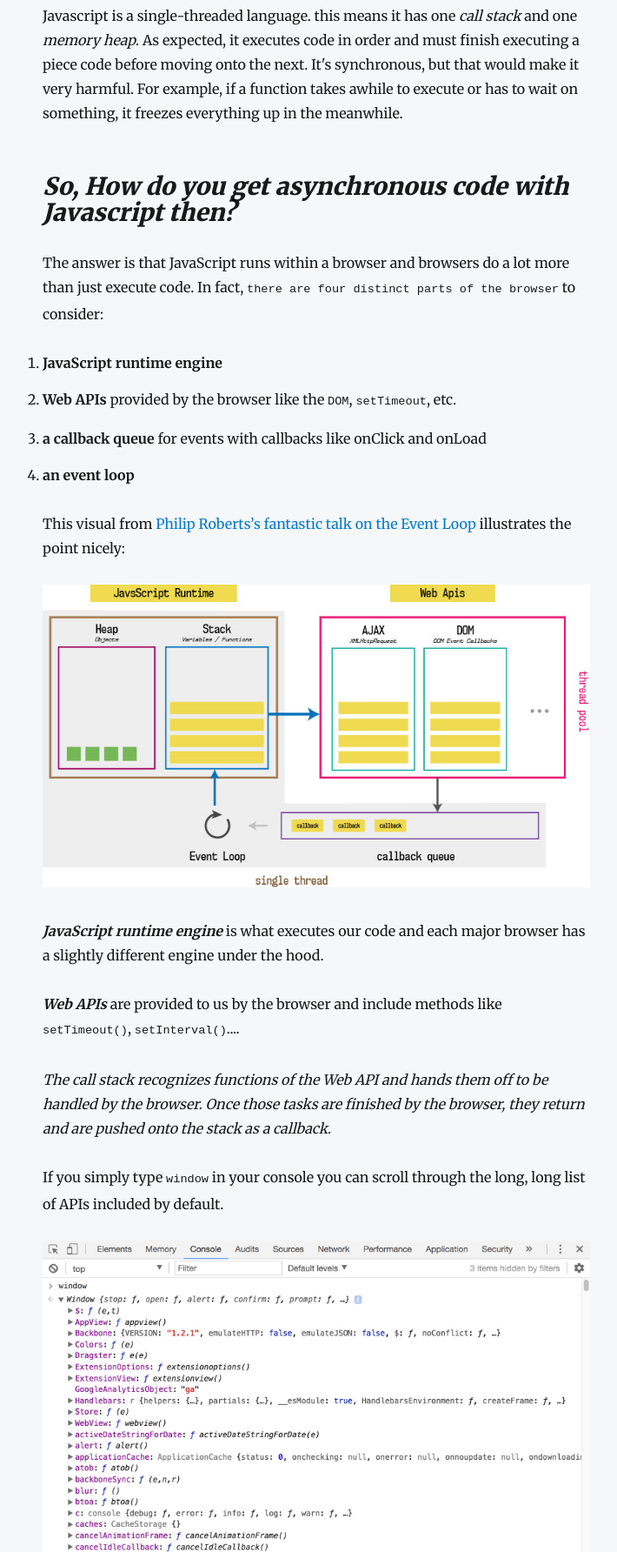
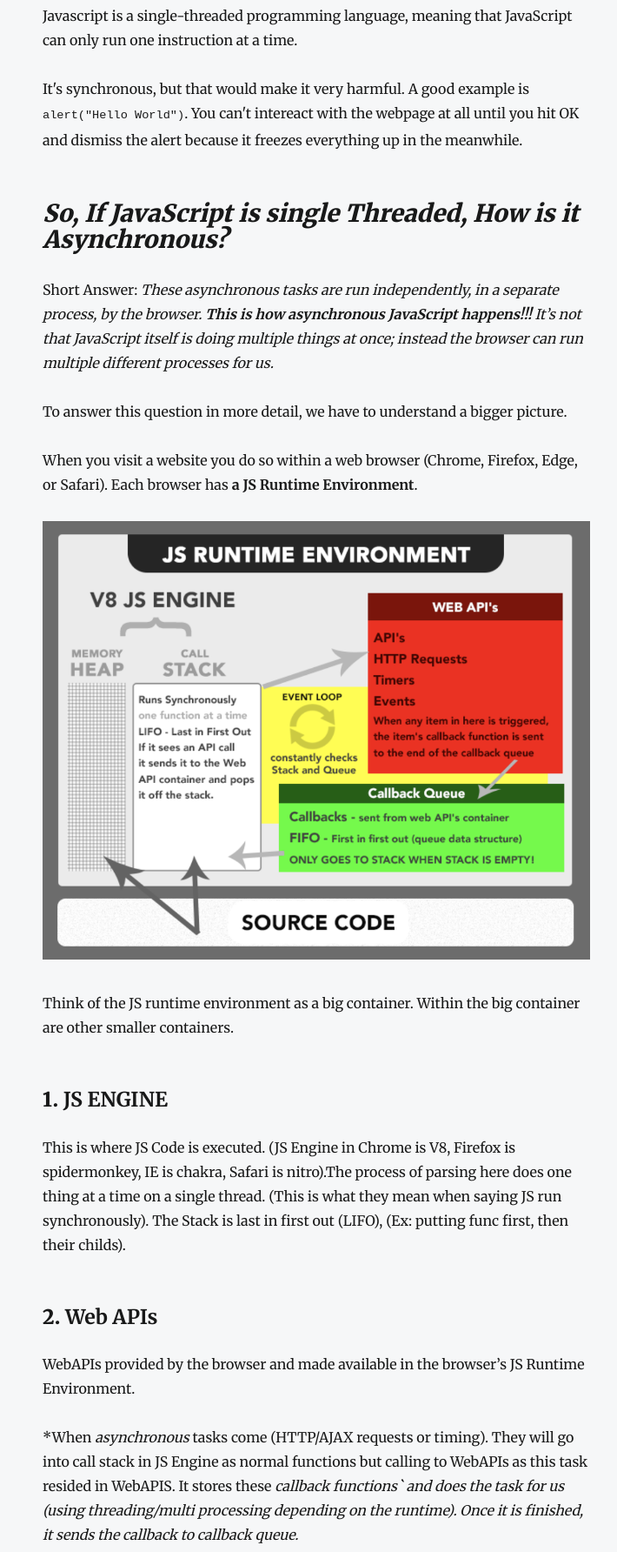
Before and after one commit to nghiamvt/blog, a Gatsby site: page /post/javascript-asynchronous/ in a window 1280 px wide. Shown: the part 197-1981 px from the top of the page at 87% size, without its empty margins (276-986 px from the left). Built offline with nearby package versions, Linux system fonts and the light colour scheme; Gatsby itself is replaced by a stand-in of ours; some packages are replaced by stand-ins of ours.

Commit message:
update js asynchronous

```diff
--- a/content/blog/javascript-asynchronous/index.md
+++ b/content/blog/javascript-asynchronous/index.md
@@ -7,32 +7,50 @@
 ---
 
 
-Javascript is a single-threaded language. this means it has one *call stack* and one *memory heap*. As expected, it executes code in order and must finish executing a piece code before moving onto the next. It's synchronous, but that would make it very harmful. For example, if a function takes awhile to execute or has to wait on something, it freezes everything up in the meanwhile.
+Javascript is a single-threaded programming language, meaning that JavaScript can only run one instruction at a time.
 
-## _*So, How do you get asynchronous code with Javascript then?*_
-
-The answer is that JavaScript runs within a browser and browsers do a lot more than just execute code. In fact, `there are four distinct parts of the browser` to consider:
-
-1. **JavaScript runtime engine**
-2. **Web APIs** provided by the browser like the `DOM`, `setTimeout`, etc.
-3. **a callback queue** for events with callbacks like onClick and onLoad
-4. **an event loop**
-
-This visual from [Philip Roberts’s fantastic talk on the Event Loop](https://youtu.be/8aGhZQkoFbQ) illustrates the point nicely:
-
-![Browsers under the hood](_browsers.jpg)
-
-**_JavaScript runtime  engine_** is what executes our code and each major browser has a slightly different engine under the hood.
-
-**_Web APIs_** are provided to us by the browser and include methods like `setTimeout()`, `setInterval()`....
-
-*The *call stack* recognizes functions of the Web API and hands them off to be handled by the browser. Once those tasks are finished by the browser, they return and are pushed onto the stack as a callback.*
-
-If you simply type `window` in your console you can scroll through the long, long list of APIs included by default.
-
-![Web API](_window.jpg)
+It's synchronous, but that would make it very harmful. A good example is `alert("Hello World")`. You can't intereact with the webpage at all until you hit OK and dismiss the alert because it freezes everything up in the meanwhile.
 
 
-_These APIs are run independently, in a separate process, by the browser. **This is how asynchronous JavaScript happens!!!** It’s not that JavaScript itself is doing multiple things at once; instead *the browser can run multiple different processes* for us._
+## _*So, If JavaScript is single Threaded, How is it Asynchronous?*_
 
-[Here](http://latentflip.com/loupe/) is a really good site that slows the process of asynchronous and show what happen.
+Short Answer: _These asynchronous tasks are run independently, in a separate process, by the browser. **This is how asynchronous JavaScript happens!!!** It’s not that JavaScript itself is doing multiple things at once; instead *the browser can run multiple different processes* for us._
+
+To answer this question in more detail, we have to understand a bigger picture.
+
+When you visit a website you do so within a web browser (Chrome, Firefox, Edge, or Safari). Each browser has **a JS Runtime Environment**.
+
+![JS Runtime Environment](_js_runtime_env.png)
+
+Think of the JS runtime environment as a big container. Within the big container are other smaller containers.
+
+### 1. **JS ENGINE**
+This is where JS Code is executed. (JS Engine in Chrome is V8, Firefox is spidermonkey, IE is chakra, Safari is nitro).The process of parsing here does one thing at a time on a single thread. (This is what they mean when saying JS run synchronously). The Stack is last in first out (LIFO), (Ex: putting func first, then their childs).
+
+### 2. **Web APIs**
+WebAPIs provided by the browser and made available in the browser’s JS Runtime Environment.
+
+*When _asynchronous_ tasks come (HTTP/AJAX requests or timing). They will go into call stack in JS Engine as normal functions but calling to WebAPIs as this task resided in WebAPIS. It stores these *callback functions` and does the task for us (using threading/multi processing depending on the runtime). Once it is finished, it sends the callback to callback queue.*
+
+List of WebAPIs
+![WebAPIs](_window.jpg)
+
+### 3. **The Callback Queue**
+The Callback queue will receive callbacks from WebAPIs and store them in the FIFO data structure.
+
+### 4. **The Event Loop**
+The Event Loop constantly looks at the Stack and the Queue. If it sees the Stack is empty, it will notify the Queue to send over its next callback function.
+
+*This is what they mean when they say Javascript can run asynchronously. It isn’t actually true, it just seems true. Javascript can only ever execute one function at a time, whatever is at top of the stack, it is a synchronous language. But because the Web API container can forever add callbacks to the queue (onClick event), and the queue can forever add those callbacks to the stack, we think of javascript as being asynchronous. This is really the great power of the language. Its ability to be synchronous, yet run in an asynchronous manner, like magic!*
+
+
+## How is it non-blocking?
+Say, when you make a call to an API and it fails or some other event is stuck, it’s still in the WebAPIs so it never goes to callback queue and hence call stack. So nothing is blocked.
+
+
+Note: You can always run a multithreaded programming language in single thread, but you cant do the opposite.
+
+Ref:
+- This visual from [Philip Roberts’s fantastic talk on the Event Loop](http://latentflip.com/loupe/) will illustrate the point nicely.
+- [Javascript — single threaded, non-blocking, asynchronous, concurrent language](https://medium.com/@theflyingmantis/javascript-single-threaded-non-blocking-asynchronous-concurrent-language-ffae97c57bef)
+- [The Javascript Runtime Environment](https://medium.com/@olinations/the-javascript-runtime-environment-d58fa2e60dd0)
```
Also changed, not shown: content/blog/javascript-asynchronous/_browsers.jpg (deleted), content/blog/javascript-asynchronous/_js_runtime_env.png (added), content/blog/kubernetes-101/_clusters.jpg (added), content/blog/kubernetes-101/_clusters.png (deleted), 1 other file.
